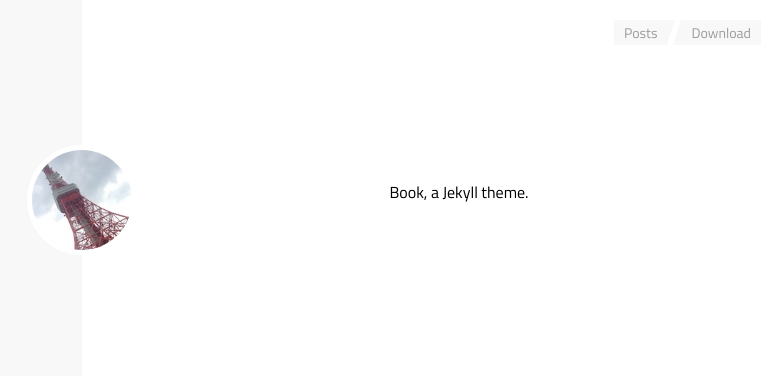
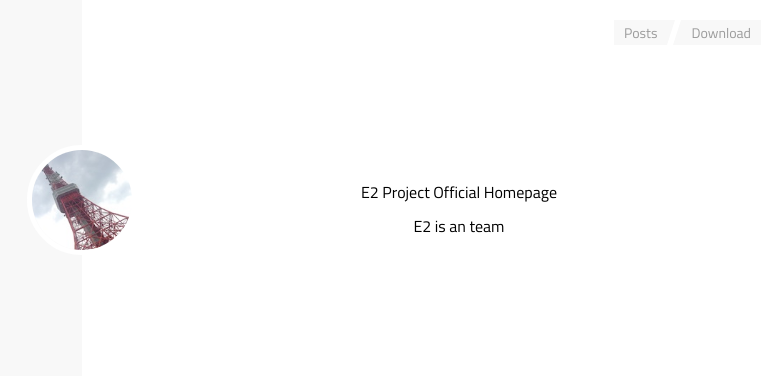
Before and after one commit to 19-1-skku-oss/2019-1-OSS-E2, a Jekyll site: the page built from index.html, in a window 1280 px wide. Shown: the top 376 px of the page, without its empty margins (366-1147 px from the left). Built offline with Jekyll 4.4.1, drawn with Linux system fonts in a browser that asks for light colours.

Commit message:
revise title

```diff
--- a/_config.yml
+++ b/_config.yml
@@ -5,7 +5,7 @@
 baseurl: /2019-1-OSS-E2
 
 # site title
-title: Book
+title: E2 Project
 
 # site favicon, absolute path required
 favicon: /assets/img/favicon.ico
--- a/index.html
+++ b/index.html
@@ -3,5 +3,6 @@ layout: page
 ---
 
 <section class="homepage">
-  <p>Book, a Jekyll theme.</p>
+  <p>E2 Project Official Homepage</p>
+  <p>E2 is an team</p>
 </section>
```
